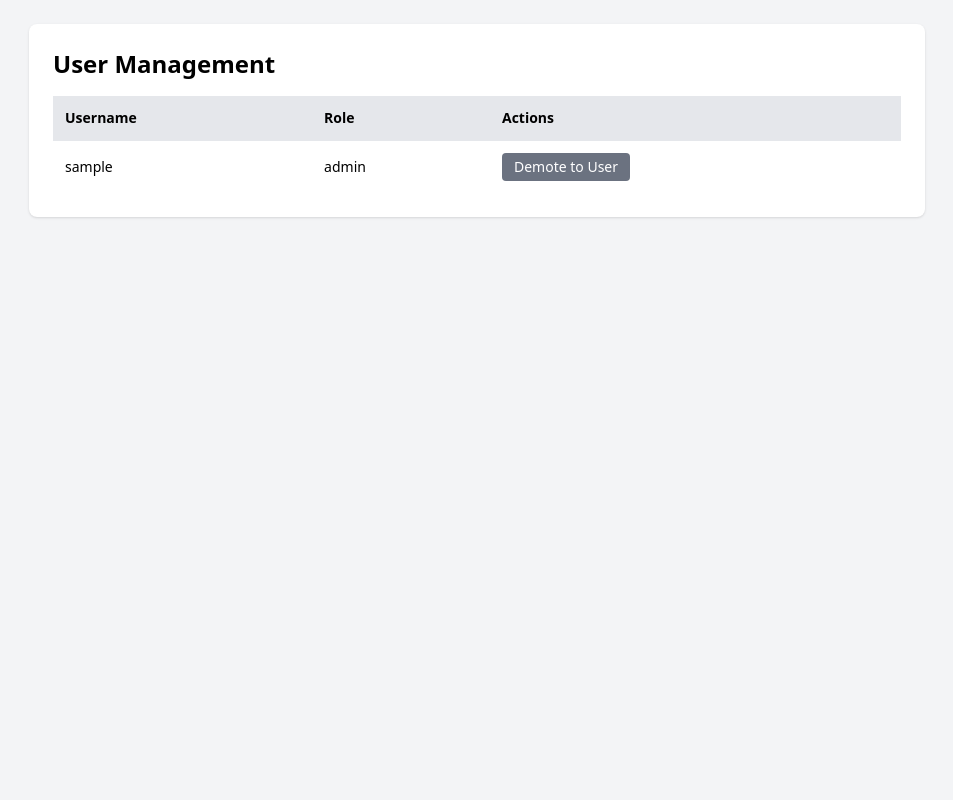
After one commit to offsec64/goonOS, a Flask app: page /manage-users in a window 1280 px wide. The commit adds this page. Shown: the whole page, without its empty margins (163-1116 px from the left). Run offline with Flask 3, Linux system fonts and the light colour scheme; a user stored in the database is signed in; tables that the repository leaves empty or names only in its code hold one stand-in row (values such as "Sample post"); some libraries are stand-ins or nearby versions.

Commit message:
Test user mgmt page

```diff
--- a/server.py
+++ b/server.py
@@ -182,7 +182,21 @@ def reveal_ip():
 
 # ---------- Subroutes for iframes ----------
 
+@app.route('/manage-users', methods=['GET', 'POST'])
+@login_required
+@role_required('admin')  # only admins should access
+def manage_users():
+    if request.method == 'POST':
+        user_id = request.form.get('user_id')
+        new_role = request.form.get('new_role')
+        user = User.query.get(user_id)
+        if user and new_role in ['admin', 'user']:
+            user.role = new_role
+            db.session.commit()
+        return redirect(url_for('manage_users'))
 
+    users = User.query.all()
+    return render_template('manage_users.html', users=users)
 
 @app.route("/chat", methods=["GET"])
 @login_required
--- a/templates/gateway.html
+++ b/templates/gateway.html
@@ -107,6 +107,10 @@
         steamstats: {
             url: "{{ url_for('steamstats') }}",
             name: "Steam Stats"
+        },
+        usermanagement: {
+            url: "{{ url_for('manage_users') }}",
+            name: "User Management"
         }
         };
 
--- /dev/null
+++ b/templates/manage_users.html
@@ -0,0 +1,50 @@
+<!DOCTYPE html>
+<html lang="en">
+<head>
+  <meta charset="UTF-8">
+  <title>User Management</title>
+  <script src="https://cdn.tailwindcss.com"></script>
+</head>
+<body class="bg-gray-100 min-h-screen p-6">
+
+  <div class="max-w-4xl mx-auto bg-white p-6 rounded-lg shadow">
+    <h1 class="text-2xl font-bold mb-4">User Management</h1>
+
+    <table class="w-full table-auto border-collapse">
+      <thead>
+        <tr class="bg-gray-200 text-left text-sm">
+          <th class="p-3">Username</th>
+          <th class="p-3">Role</th>
+          <th class="p-3">Actions</th>
+        </tr>
+      </thead>
+      <tbody>
+        {% for user in users %}
+        <tr class="border-t text-sm">
+          <td class="p-3">{{ user.username }}</td>
+          <td class="p-3">{{ user.role }}</td>
+          <td class="p-3">
+            <form method="post" class="flex gap-2">
+              <input type="hidden" name="user_id" value="{{ user.id }}">
+              {% if user.role != 'admin' %}
+              <button name="new_role" value="admin"
+                      class="bg-blue-500 text-white px-3 py-1 rounded hover:bg-blue-600">
+                Promote to Admin
+              </button>
+              {% else %}
+              <button name="new_role" value="user"
+                      class="bg-gray-500 text-white px-3 py-1 rounded hover:bg-gray-600">
+                Demote to User
+              </button>
+              {% endif %}
+            </form>
+          </td>
+        </tr>
+        {% endfor %}
+      </tbody>
+    </table>
+
+  </div>
+
+</body>
+</html>
```
